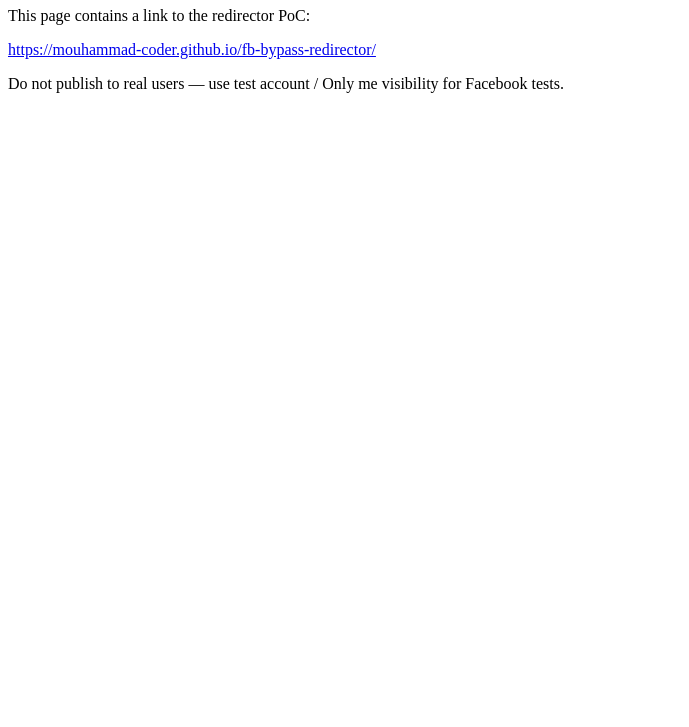
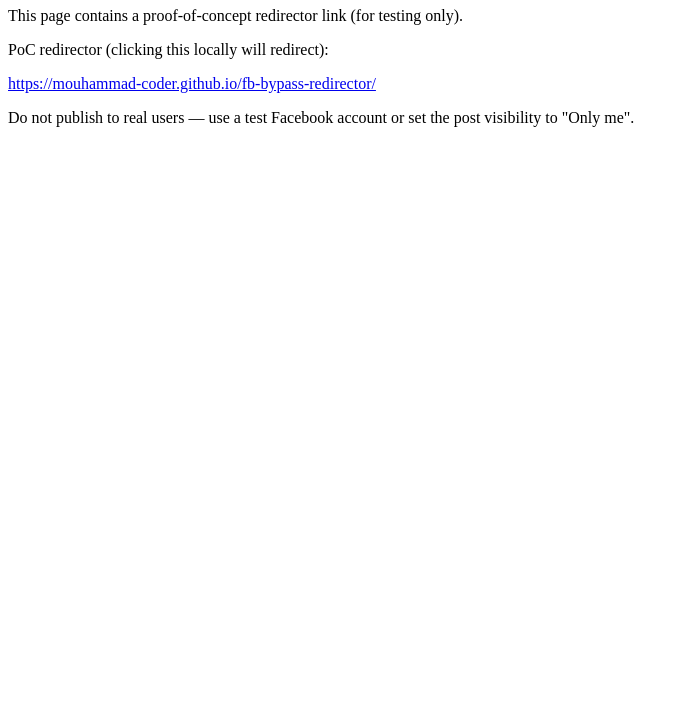
Before and after one commit to mouhammad-coder/fb-bypass-redirector, a plain HTML site: page article.html in a window 1280 px wide. Shown: the part 73-800 px from the top of the page, without its empty margins (0-689 px from the left). Drawn offline with Linux system fonts and the light colour scheme.

Commit message:
Update Open Graph meta tags and content

```diff
--- a/article.html
+++ b/article.html
@@ -3,18 +3,25 @@
 <head>
   <meta charset="utf-8" />
   <title>Test Article — Link Shim PoC</title>
+
+  <!-- Open Graph -->
   <meta property="og:type" content="article" />
   <meta property="og:title" content="Test Article — Link Shim PoC" />
   <meta property="og:description" content="OG test article containing a PoC redirect link." />
-  <meta property="og:url" content="https://mouhammad-coder.github.io/article.html" />
-  <!-- remove or update image if not present -->
-  <meta property="og:image" content="https://mouhammad-coder.github.io/sample-image.png" />
-  <link rel="alternate" type="application/json+oembed" href="https://mouhammad-coder.github.io/oembed.json" />
+  <meta property="og:url" content="https://mouhammad-coder.github.io/fb-bypass-redirector/article.html" />
+  <!-- If you don't have sample-image.png, you can remove the og:image line below -->
+  <meta property="og:image" content="https://mouhammad-coder.github.io/fb-bypass-redirector/sample-image.png" />
+
+  <!-- oEmbed discovery -->
+  <link rel="alternate" type="application/json+oembed" href="https://mouhammad-coder.github.io/fb-bypass-redirector/oembed.json" />
 </head>
 <body>
   <h1>Test Article — Link Shim PoC</h1>
-  <p>This page contains a link to the redirector PoC:</p>
+  <p>This page contains a proof-of-concept redirector link (for testing only).</p>
+
+  <p>PoC redirector (clicking this locally will redirect):</p>
   <p><a href="https://mouhammad-coder.github.io/fb-bypass-redirector/">https://mouhammad-coder.github.io/fb-bypass-redirector/</a></p>
-  <p>Do not publish to real users — use test account / Only me visibility for Facebook tests.</p>
+
+  <p>Do not publish to real users — use a test Facebook account or set the post visibility to "Only me".</p>
 </body>
 </html>
```
